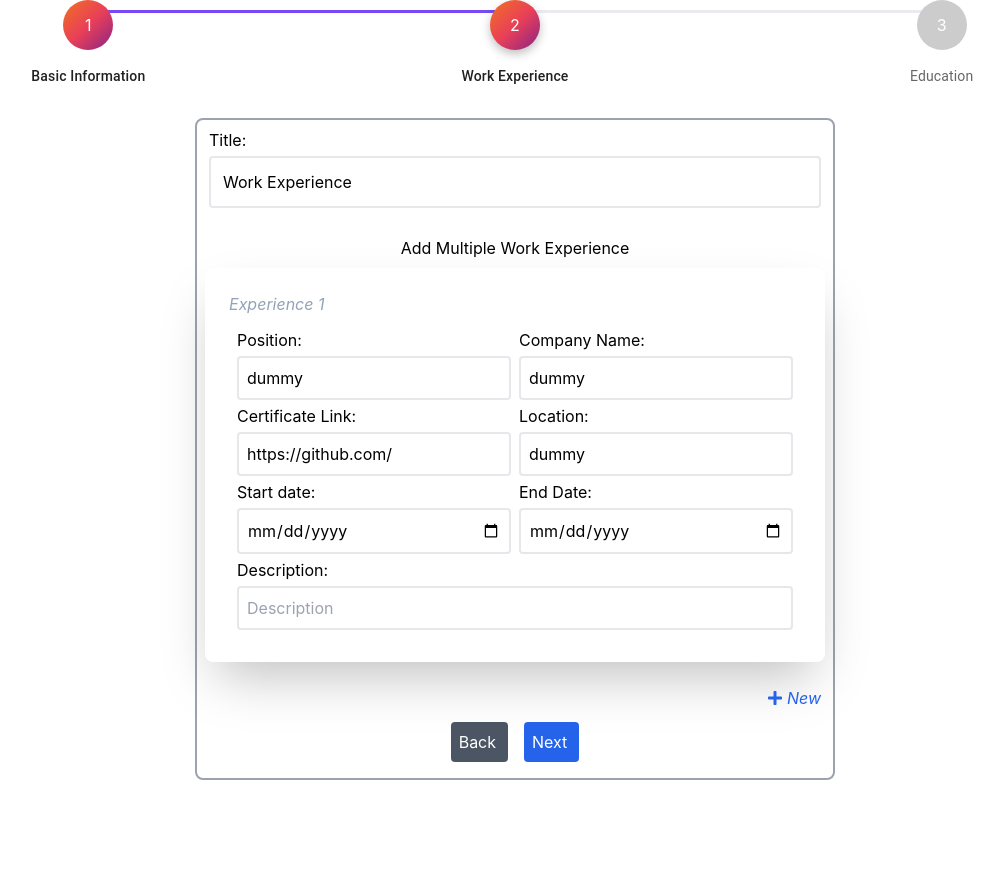
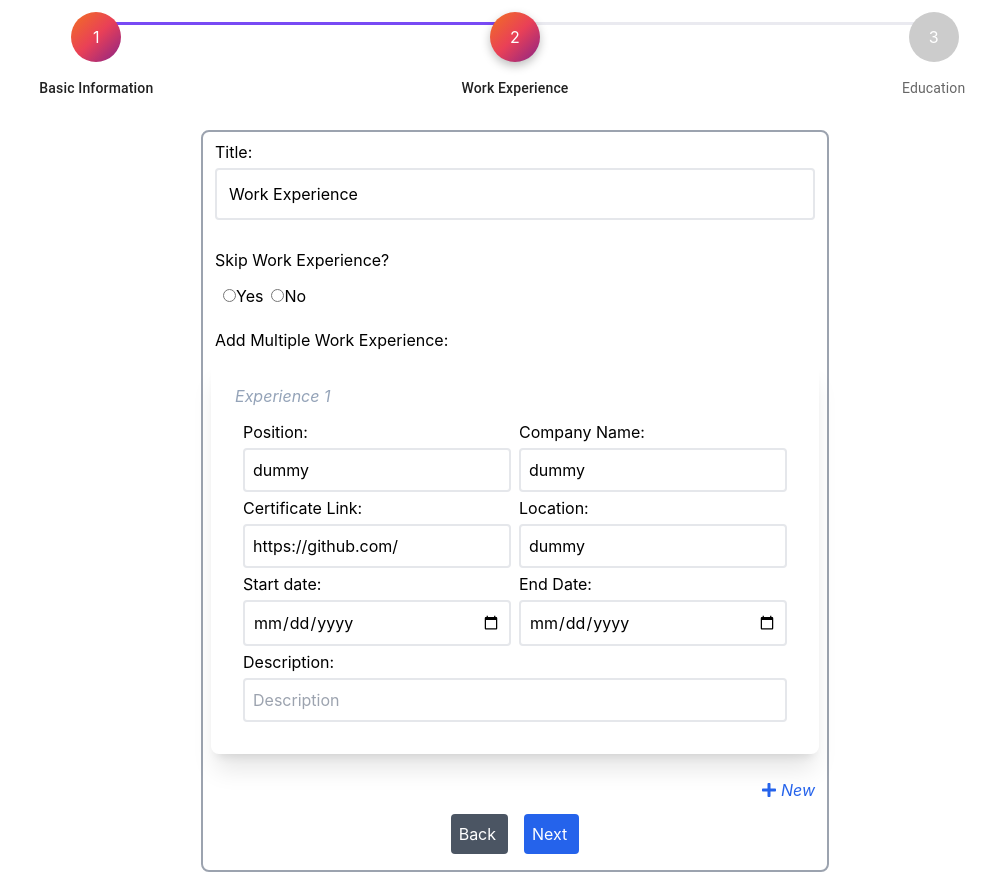
Before and after one commit to Hrushi01/form, a React (Create React App) app: page / in a window 1280 px wide. Both pictures are taken after a click on the button "Next". Shown: the whole page, without its empty margins (125-1129 px from the left). Before the commit the page ends 804 px from the top, so only its background shows below. Built offline with nearby package versions, Linux system fonts and the light colour scheme.

Commit message:
validation added

```diff
--- a/src/Display.jsx
+++ b/src/Display.jsx
@@ -7,17 +7,18 @@ function Display() {
   const [basicinfo, setBasicInfo] = useState({
     title: "Basic Information",
     name: "Hrushikesh",
-    designation: "",
+    designation: "Frontend dev",
     objective: "dummy",
-    email: "",
+    email: "x@x.x",
     phone: "1234567897",
     image: "",
 
-    git: "dummy",
-    lin: "dummy",
+    git: "https://github.com/",
+    lin: "https://github.com/",
   });
   const [workinfo, setWorkInfo] = useState({
     title: "Work Experience",
+    skip: "",
     work: [
       {
         position: "dummy",
@@ -47,7 +48,7 @@ function Display() {
   const [resume, setResume] = useState(false);
 
   return (
-    <div className="flex justify-center">
+    <div className="">
       {resume ? (
         <Resume
           basicinfo={basicinfo}
--- a/src/Home.jsx
+++ b/src/Home.jsx
@@ -322,6 +322,7 @@ export default function Home(props) {
     }
   };
   return (
+    <div className=" p-3 overflow-hidden ">
       <Stack sx={{ width: "100%" }} spacing={4}>
         <Stepper
           alternativeLabel
@@ -346,5 +347,6 @@ export default function Home(props) {
         </Button>
       </div> */}
       </Stack>
+    </div>
   );
 }
--- a/src/parts/WorkExp.js
+++ b/src/parts/WorkExp.js
@@ -1,7 +1,7 @@
 import React from "react";
 import { Formik, Form, Field } from "formik";
 import { FieldArray } from "formik";
-import { part1 } from "../schema/schema1";
+import { workexpschema } from "../schema/schema1";
 import { FaPlus } from "react-icons/fa";
 
 const WorkExp = ({ activeStep, setActiveStep, workinfo, setWorkInfo }) => {
@@ -9,9 +9,11 @@ const WorkExp = ({ activeStep, setActiveStep, workinfo, setWorkInfo }) => {
     setActiveStep((step) => step + 1);
   };
   return (
-    <div>
     <div className="flex  justify-center text-center mb-6">
-        <Formik initialValues={workinfo} onSubmit={onSubmit}>
+      <Formik
+        initialValues={workinfo}
+        onSubmit={onSubmit}
+        validationSchema={workexpschema}>
         {(props) => (
           <Form className="flex flex-col justify-center text-center align-middle border-2 rounded-lg border-gray-400 w-1/2 p-2">
             <div className="flex flex-col">
@@ -26,8 +28,34 @@ const WorkExp = ({ activeStep, setActiveStep, workinfo, setWorkInfo }) => {
                 />
               </div>
             </div>
+            <div
+              role="group"
+              aria-labelledby="my-radio-group"
+              className="flex flex-col justify-start">
+              <div className=" flex justify-start  pl-1 ">
+                Skip Work Experience?{" "}
+              </div>
+              <div className=" flex justify-start p-3">
+                <label className="pr-2">
+                  <Field type="radio" name="skip" value="Yes" />
+                  Yes
+                </label>
+                <label>
+                  <Field type="radio" name="skip" value="No" />
+                  No
+                </label>
+              </div>
+              <div className="flex pl-3 pb-2">
+                {props.errors.skip ? (
+                  <p className="  text-red-600">{props.errors.skip}</p>
+                ) : null}
+              </div>
+            </div>
             <div className="">
-                <h1> Add Multiple Work Experience</h1>
+              <h1 className="flex justify-start pl-1">
+                {" "}
+                Add Multiple Work Experience:
+              </h1>
               <FieldArray
                 name="work"
                 render={(arrayhelpers) => {
@@ -38,16 +66,14 @@ const WorkExp = ({ activeStep, setActiveStep, workinfo, setWorkInfo }) => {
                         props.values.work?.map((item, index) => {
                           return (
                             <div
-                                className="mt-2  border-solid shadow-2xl mb-5 rounded-lg "
+                              className="mt-2  border-solid shadow-xl mb-5 rounded-lg "
                               key={index}>
                               {index > 0 && (
                                 <div>
                                   <button
                                     type="button"
                                     className="float-right text-xl "
-                                      onClick={() =>
-                                        arrayhelpers.remove(index)
-                                      }>
+                                    onClick={() => arrayhelpers.remove(index)}>
                                     ❌
                                   </button>
                                 </div>
@@ -145,12 +171,6 @@ const WorkExp = ({ activeStep, setActiveStep, workinfo, setWorkInfo }) => {
                                         type="text"
                                         placeholder="Location"
                                       />
-                                        {/* {props.errors.phone &&
-                                          props.touched.phone ? (
-                                            <p className="  text-red-600">
-                                              {props.errors.phone}
-                                            </p>
-                                          ) : null} */}
                                     </div>
                                   </div>
 
@@ -173,12 +193,6 @@ const WorkExp = ({ activeStep, setActiveStep, workinfo, setWorkInfo }) => {
                                         type="date"
                                         placeholder="Date"
                                       />
-                                        {/* {props.errors.email &&
-                                          props.touched.email ? (
-                                            <p className="  text-red-600">
-                                              {props.errors.email}
-                                            </p>
-                                          ) : null} */}
                                     </div>
 
                                     <div className="w-1/2 flex flex-col">
@@ -194,12 +208,6 @@ const WorkExp = ({ activeStep, setActiveStep, workinfo, setWorkInfo }) => {
                                         type="date"
                                         placeholder="End date"
                                       />
-                                        {/* {props.errors.phone &&
-                                          props.touched.phone ? (
-                                            <p className="  text-red-600">
-                                              {props.errors.phone}
-                                            </p>
-                                          ) : null} */}
                                     </div>
                                   </div>
 
@@ -217,13 +225,6 @@ const WorkExp = ({ activeStep, setActiveStep, workinfo, setWorkInfo }) => {
                                       placeholder="Description"
                                       className=" p-2 m-1   rounded border-2 "
                                     />
-
-                                      {props.errors.name &&
-                                      props.touched.name ? (
-                                        <p className=" text-red-600">
-                                          {props.errors.name}
-                                        </p>
-                                      ) : null}
                                   </div>
                                 </div>
                               </div>
@@ -240,8 +241,8 @@ const WorkExp = ({ activeStep, setActiveStep, workinfo, setWorkInfo }) => {
                           arrayhelpers.insert(props.values.work.length + 1, {
                             country: "",
                             city: "",
-                              position: "SSD",
-                              company: "Google",
+                            position: "",
+                            company: "",
                             certificate: "",
                             location: "",
                             start: "",
@@ -280,7 +281,6 @@ const WorkExp = ({ activeStep, setActiveStep, workinfo, setWorkInfo }) => {
         )}
       </Formik>
     </div>
-    </div>
   );
 };
 
--- a/src/schema/schema1.jsx
+++ b/src/schema/schema1.jsx
@@ -3,9 +3,13 @@ import "yup-phone";
 
 const phoneRegExp =
   /^((\\+[1-9]{1,4}[ \\-]*)|(\\([0-9]{2,3}\\)[ \\-]*)|([0-9]{2,4})[ \\-]*)*?[0-9]{3,4}?[ \\-]*[0-9]{3,4}?$/;
+const regex =
+  /((https?):\/\/)?(www.)?[a-z0-9]+(\.[a-z]{2,}){1,3}(#?\/?[a-zA-Z0-9#]+)*\/?(\?[a-zA-Z0-9-_]+=[a-zA-Z0-9-%]+&?)?$/;
 
-export const part1 = Yup.object({
-  title: Yup.string().required("Title is required"),
+// Basic Information Schema
+
+export const basicinfoschema = Yup.object({
+  title: Yup.string().required("Please fill this field"),
   name: Yup.string().min(2).max(25).required("Please enter your name"),
   email: Yup.string().email().required("Please enter your email"),
   designation: Yup.string().max(25).required("This field is required"),
@@ -17,41 +21,23 @@ export const part1 = Yup.object({
     .min(10, "Phone number is not valid"),
 
   git: Yup.string()
-    .min(5, "mininum length 5")
-    .required("Please enter valid profile"),
+    .matches(regex, "Enter correct url!")
+    .required("Please enter url"),
   lin: Yup.string()
-    .min(5, "mininum length 5")
-    .required("Please enter valid profile"),
+    .matches(regex, "Enter correct url!")
+    .required("Please enter url"),
 });
-export const part2 = Yup.object({
-  name: Yup.string().min(2).max(25).required("Please enter your name"),
-  email: Yup.string().email().required("Please enter your email"),
 
-  phone: Yup.string()
-    .matches(phoneRegExp, "Phone number is not valid")
-    .max(10, "Phone number is not valid")
-    .min(10, "Phone number is not valid"),
+// Work Experience Schema
 
-  git: Yup.string()
-    .min(5, "mininum length 5")
-    .required("Please enter valid profile"),
-  lin: Yup.string()
-    .min(5, "mininum length 5")
-    .required("Please enter valid profile"),
+export const workexpschema = Yup.object({
+  title: Yup.string().required("Please fill this field"),
+
+  skip: Yup.string().required("Please select one"),
 });
-export const part3 = Yup.object({
-  name: Yup.string().min(2).max(25).required("Please enter your name"),
-  email: Yup.string().email().required("Please enter your email"),
 
-  phone: Yup.string()
-    .matches(phoneRegExp, "Phone number is not valid")
-    .max(10, "Phone number is not valid")
-    .min(10, "Phone number is not valid"),
+// Education Schema
 
-  git: Yup.string()
-    .min(5, "mininum length 5")
-    .required("Please enter valid profile"),
-  lin: Yup.string()
-    .min(5, "mininum length 5")
-    .required("Please enter valid profile"),
+export const educationschema = Yup.object({
+  title: Yup.string().required("Please fill this field"),
 });
```
Also changed, not shown: src/pages/Resume.jsx (+15 -12 lines), src/parts/BasicInfo1.js (+5 -14 lines), src/parts/Education.jsx (+13 -31 lines). Lines whose indentation alone changed are shown as unchanged.
